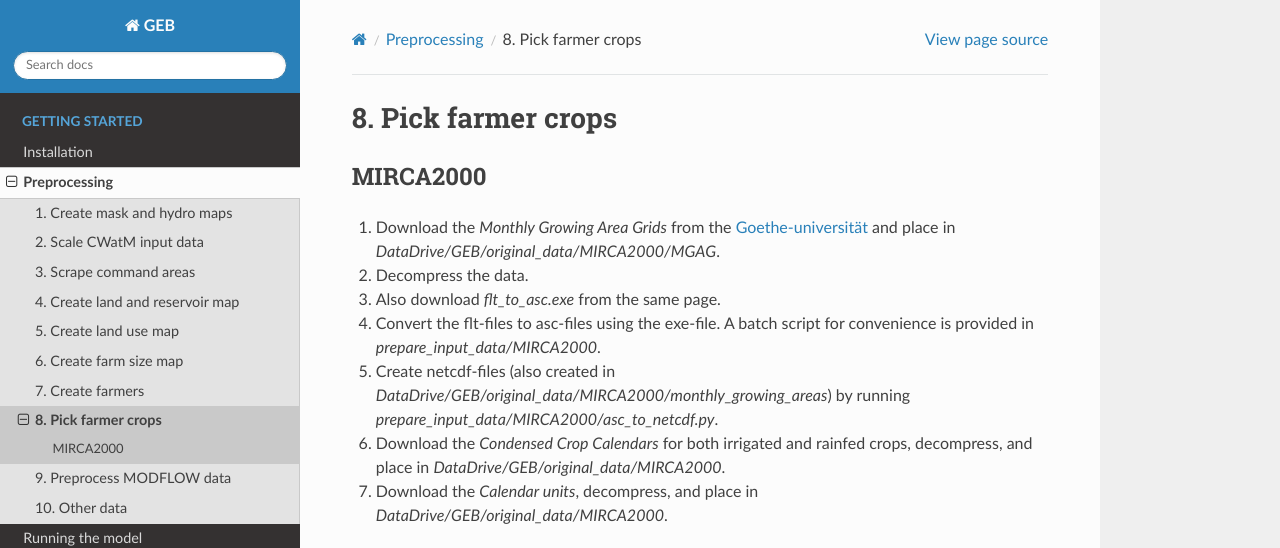
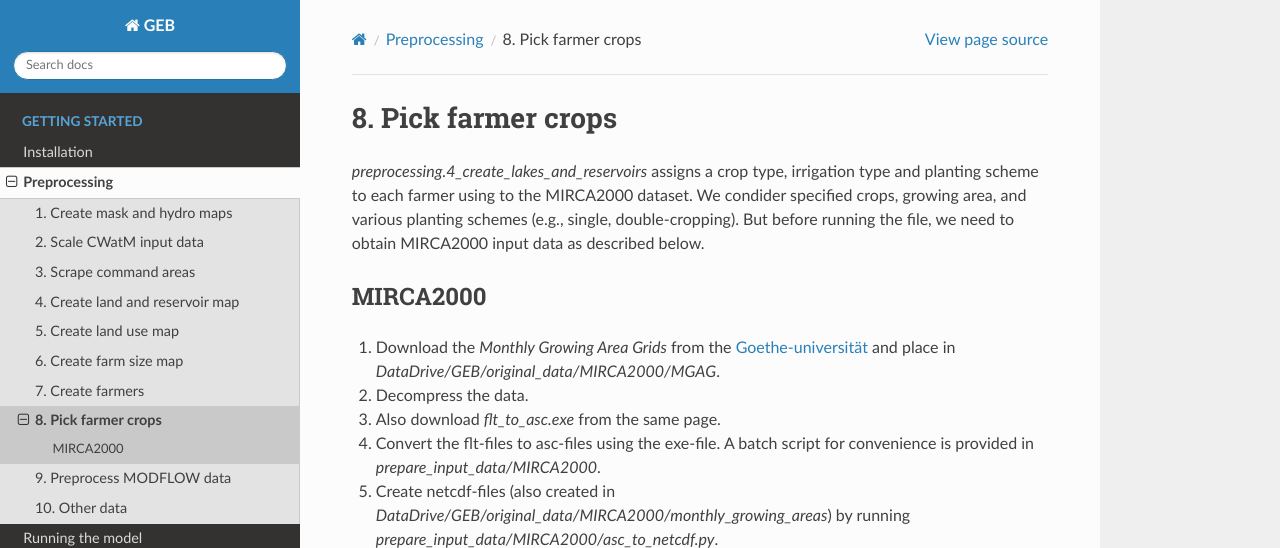
Before and after one commit to GEB-model/GEB, a Sphinx documentation site: the page built from docs/preprocessing/8_pick_farmer_crops.rst, in a window 1280 px wide and 961 px high, cut to the strip 0-548 px from the top of the window. Built offline with Sphinx 7.4.7 and the Read the Docs theme 2.0.0, drawn with Linux system fonts in a browser that asks for light colours.

Commit message:
Describe picking crops

```diff
--- a/docs/preprocessing/8_pick_farmer_crops.rst
+++ b/docs/preprocessing/8_pick_farmer_crops.rst
@@ -1,5 +1,7 @@
 Pick farmer crops
 #############################
+
+`preprocessing.4_create_lakes_and_reservoirs` assigns a crop type, irrigation type and planting scheme to each farmer using to the MIRCA2000 dataset. We condider specified crops, growing area, and various planting schemes (e.g., single, double-cropping). But before running the file, we need to obtain MIRCA2000 input data as described below.
 
 MIRCA2000
 ****************
```
